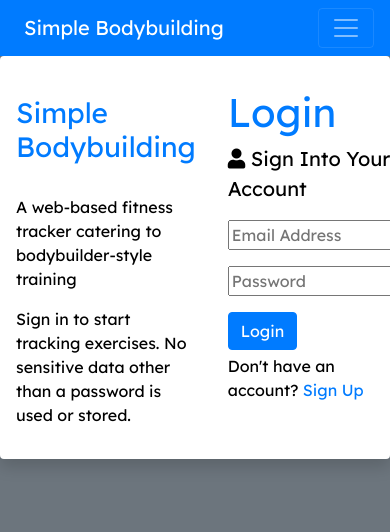
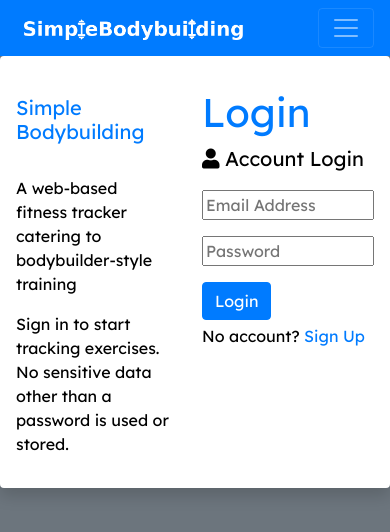
Before and after one commit to reidhansell/SimpleBB, a React (Create React App) app in the folder client/: page / in a window 390 px wide. Shown: the top 532 px of the page. Built offline with nearby package versions, Linux system fonts and the light colour scheme; no server answers.

Commit message:
Added logo and mobile fixes

```diff
--- a/client/src/App.css
+++ b/client/src/App.css
@@ -87,7 +87,6 @@
 }
 
 #root a.navbar-brand:hover {
-  color: black !important; /*WARNING! IMPORTANT. FIX IN THE NEAR FUTURE IF POSSIBLE*/
   animation-name: bounce;
   -moz-animation-name: bounce;
 }
--- a/client/src/components/auth/Login.js
+++ b/client/src/components/auth/Login.js
@@ -29,7 +29,7 @@ const Login = ({ login, isAuthenticated }) => {
   return (
     <div className="bg-white rounded shadow p-3 d-flex flex-row">
       <div className="mt-3 mr-3 ml-a" style={{maxWidth: "22vh"}}>
-        <h3 className="text-primary mt-2">Simple Bodybuilding</h3>
+        <h5 className="text-primary mt-2">Simple Bodybuilding</h5>
         <br />
         <p>
           A web-based fitness tracker catering to bodybuilder-style training
@@ -41,7 +41,7 @@ const Login = ({ login, isAuthenticated }) => {
       <div className="mt-3 ml-3 mr-a" style={{ maxWidth: "22vh" }}>
         <h1 className="large text-primary">Login</h1>
         <p className="lead">
-          <i className="fas fa-user" /> Sign Into Your Account
+          <i className="fas fa-user" /> Account Login
         </p>
         <form className="form" onSubmit={e => onSubmit(e)}>
           <div className="form-group">
@@ -69,7 +69,7 @@ const Login = ({ login, isAuthenticated }) => {
           <input type="submit" className="btn btn-primary" value="Login" />
         </form>
         <p className="my-1">
-          Don't have an account?{" "}
+          No account?{" "}
           <Link to="/register" className="text-primary">
             Sign Up
           </Link>
--- a/client/src/components/auth/Register.js
+++ b/client/src/components/auth/Register.js
@@ -36,7 +36,7 @@ const Register = ({ setAlert, register, isAuthenticated }) => {
   return (
     <div className="bg-white rounded shadow p-3 d-flex flex-row">
       <div className="mt-3 mr-3 ml-a" style={{ maxWidth: "22vh" }}>
-        <h3 className="text-primary mt-2">Simple Bodybuilding</h3>
+        <h5 className="text-primary mt-2">Simple Bodybuilding</h5>
         <br />
         <p>
           A web-based fitness tracker catering to bodybuilder-style training
@@ -49,7 +49,7 @@ const Register = ({ setAlert, register, isAuthenticated }) => {
       <div className="mt-3 ml-3 mr-a" style={{ maxWidth: "22vh" }}>
         <h1 className="large text-primary">Register</h1>
         <p className="lead">
-          <i className="fas fa-user" /> Create Your Account
+          <i className="fas fa-user" /> Create Account
         </p>
         <form className="form" onSubmit={e => onSubmit(e)}>
           <div className="form-group">
@@ -95,7 +95,7 @@ const Register = ({ setAlert, register, isAuthenticated }) => {
           <input type="submit" className="btn btn-primary" value="Register" />
         </form>
         <p className="my-1">
-          Already have an account?{" "}
+          Have an account?{" "}
           <Link to="/login" className="text-primary">
             Sign In
           </Link>
--- a/client/src/components/layout/BootStrapNav.js
+++ b/client/src/components/layout/BootStrapNav.js
@@ -11,6 +11,7 @@ import {
 import { connect } from "react-redux";
 import PropTypes from "prop-types";
 import { logout } from "../../actions/auth";
+import logo from "../../LogoWhite.png";
 
 const BootStrapNav = ({ auth: { user, isAuthenticated, loading }, logout }) => {
   const [toggle, setToggle] = useState(false);
@@ -78,7 +79,7 @@ const BootStrapNav = ({ auth: { user, isAuthenticated, loading }, logout }) => {
   return (
     <Navbar dark color="primary" expand="lg">
       <NavbarBrand id="navbar-brand" href="/" className="mx-2">
-        Simple Bodybuilding
+        <img src={logo} alt="Logo" style={{maxHeight: "2.5vh"}}/>
       </NavbarBrand>
       <NavbarToggler onClick={() => setToggle(!toggle)} />
       <Collapse isOpen={toggle} navbar>
```
Also changed, not shown: client/src/LogoWhite.png (added), 1 other file (tests, documents, lock files or other folders).
